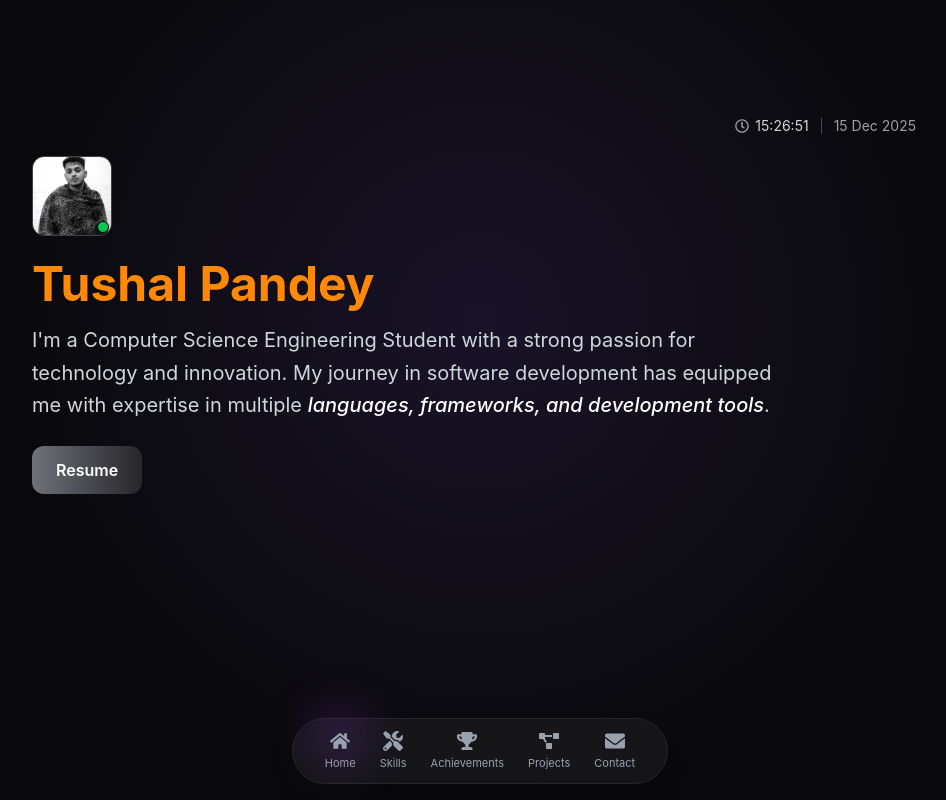
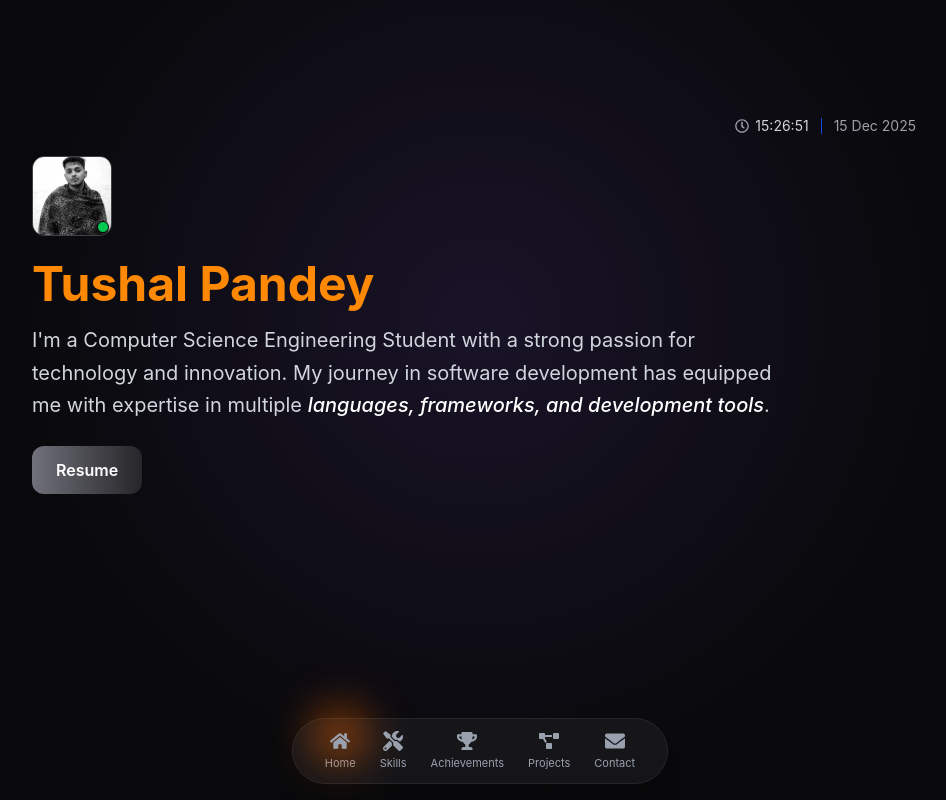
Before and after one commit to pandeYtushal/Portfolio2, a React (Vite) app: page / in a window 1280 px wide. Shown: the top 800 px of the page, without its empty margins (160-1106 px from the left). Built offline with nearby package versions, Linux system fonts and the light colour scheme.

Commit message:
Update Navbar.jsx

```diff
--- a/src/components/Navbar.jsx
+++ b/src/components/Navbar.jsx
@@ -56,7 +56,7 @@ const Navbar = () => {
               {activeIndex === index && (
                 <motion.span
                   layoutId="dock-active"
-                  className="absolute -top-4 left-1/2-translate-x-1/2 h-10 w-10 rounded-full bg-purple-500/40 blur-xl"
+                  className="absolute -top-4 left-1/2-translate-x-1/2 h-10 w-10 rounded-full bg-orange-500 blur-xl"
                   transition={{
                     type: "spring",
                     stiffness: 500,
@@ -66,7 +66,7 @@ const Navbar = () => {
               )}
 
               {/* HOVER GLOW */}
-              <motion.span className="absolute -top-3 left-1/2-translate-x-1/2 h-8 w-8 rounded-full bg-purple-400/30 blur-lg"
+              <motion.span className="absolute -top-3 left-1/2-translate-x-1/2 h-8 w-8 rounded-full bg-red-400/30 blur-lg"
                 initial={{ opacity: 0 }}
                 animate={{
                   opacity:
```
